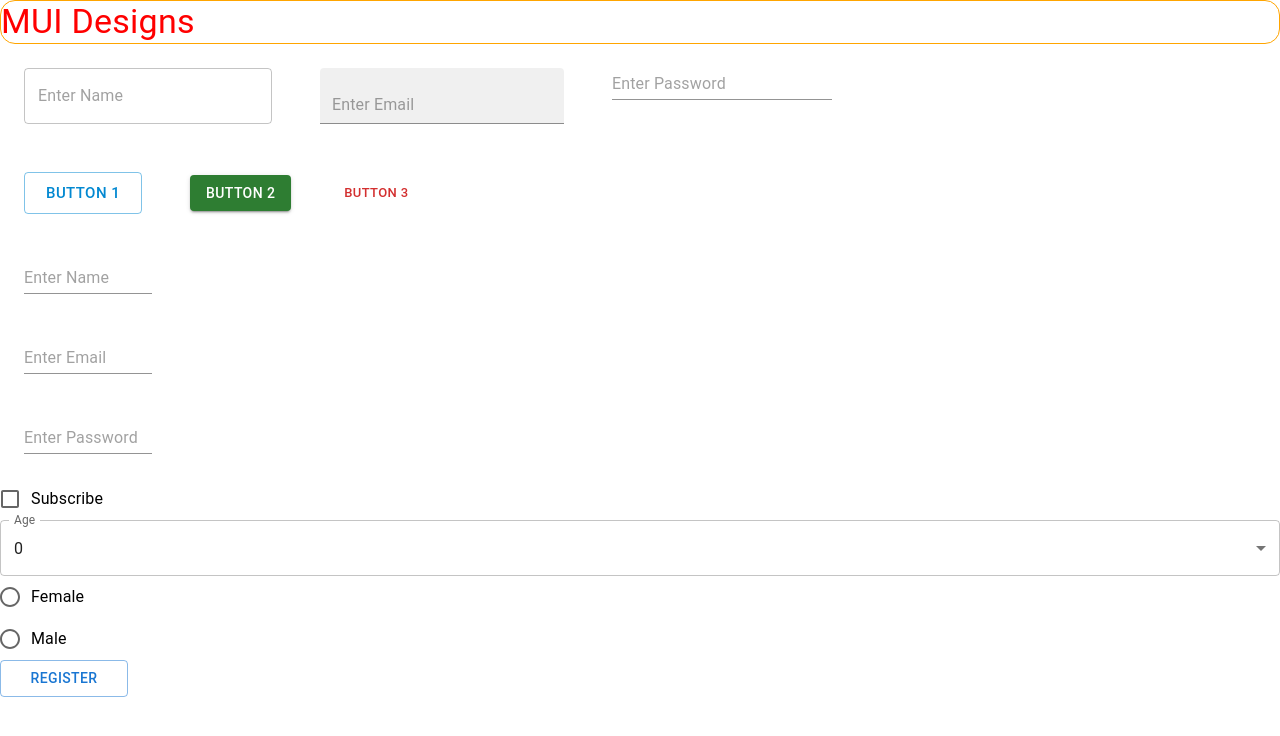
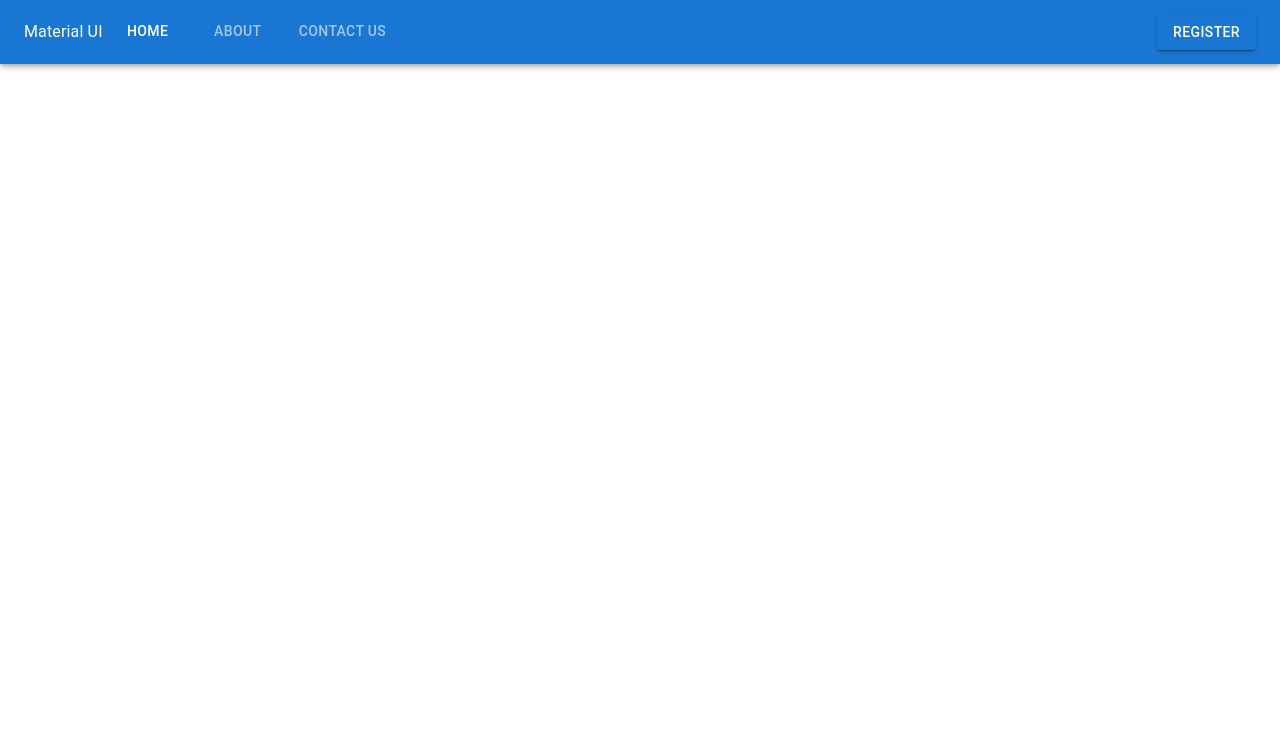
Before and after one commit to malikahsan13/material-ui-components, a React (Create React App) app: page / in a window 1280 px wide. Shown: the top 736 px of the page. Built offline with nearby package versions, Linux system fonts and the light colour scheme.

Commit message:
added Appbar Toolbar Tabs components

```diff
--- a/src/App.js
+++ b/src/App.js
@@ -2,14 +2,16 @@ import React from "react";
 import Test from "./components/Test";
 import "./App.css";
 import RegisterForm from "./components/RegisterForm";
+import Page1 from "./components/Page1";
 
 function App() {
   return (
     <div>
-      <Test />
+      {/* <Test />
       <div>
         <RegisterForm />
-      </div>
+      </div> */}
+      <Page1 />
     </div>
   );
 }
--- /dev/null
+++ b/src/components/Page1.js
@@ -0,0 +1,23 @@
+import { AppBar, Typography, Button, Toolbar, Tabs, Tab } from "@mui/material";
+import React, {useState} from "react";
+
+function Page1() {
+  const [val, setVal] = useState(0)
+  return (
+    <div>
+      <AppBar>
+        <Toolbar position="static">
+          <Typography>Material UI</Typography>
+          <Tabs value={val} onChange={(e,val)=>setVal(val)} indicatorColor="primary" textColor="inherit">
+            <Tab label="Home" />
+            <Tab label="About" />
+            <Tab label="Contact Us" />
+          </Tabs>
+          <Button sx={{marginLeft:"auto"}} variant="contained">Register</Button>
+        </Toolbar>
+      </AppBar>
+    </div>
+  );
+}
+
+export default Page1;
```
